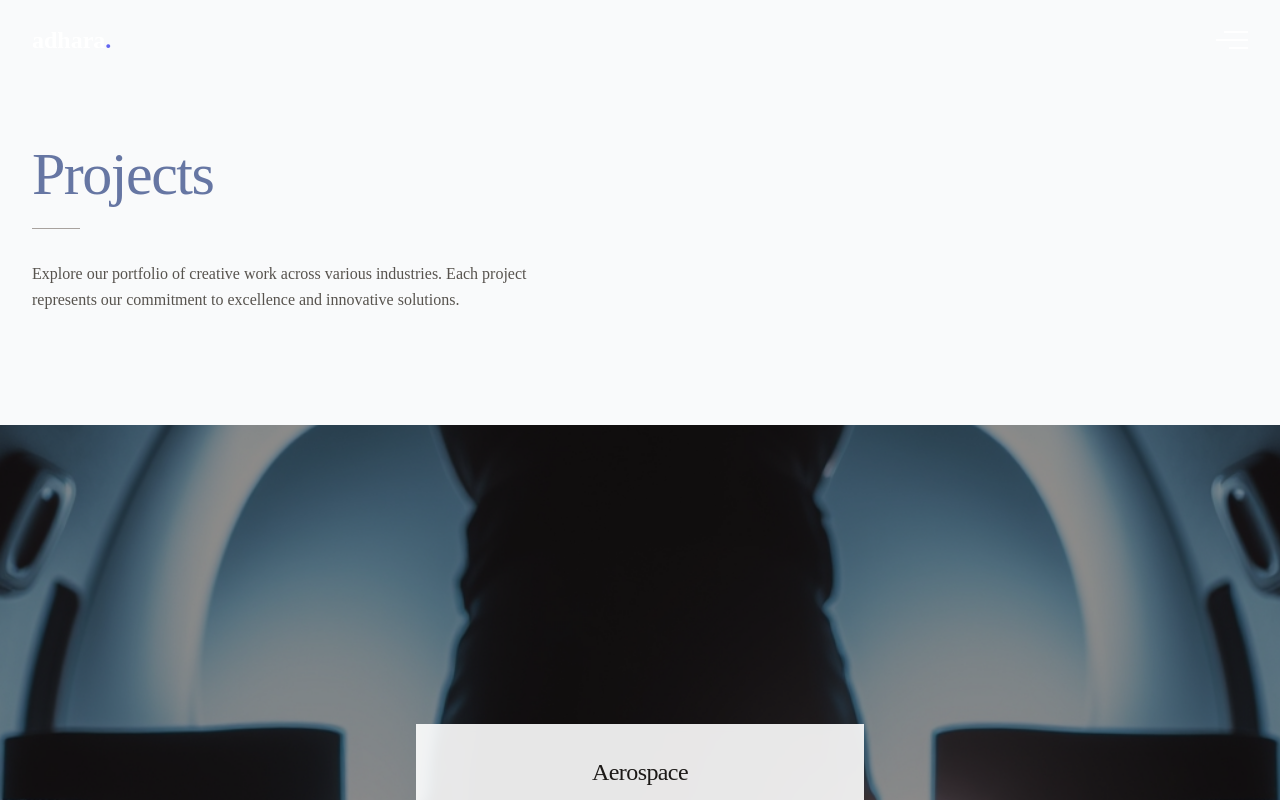
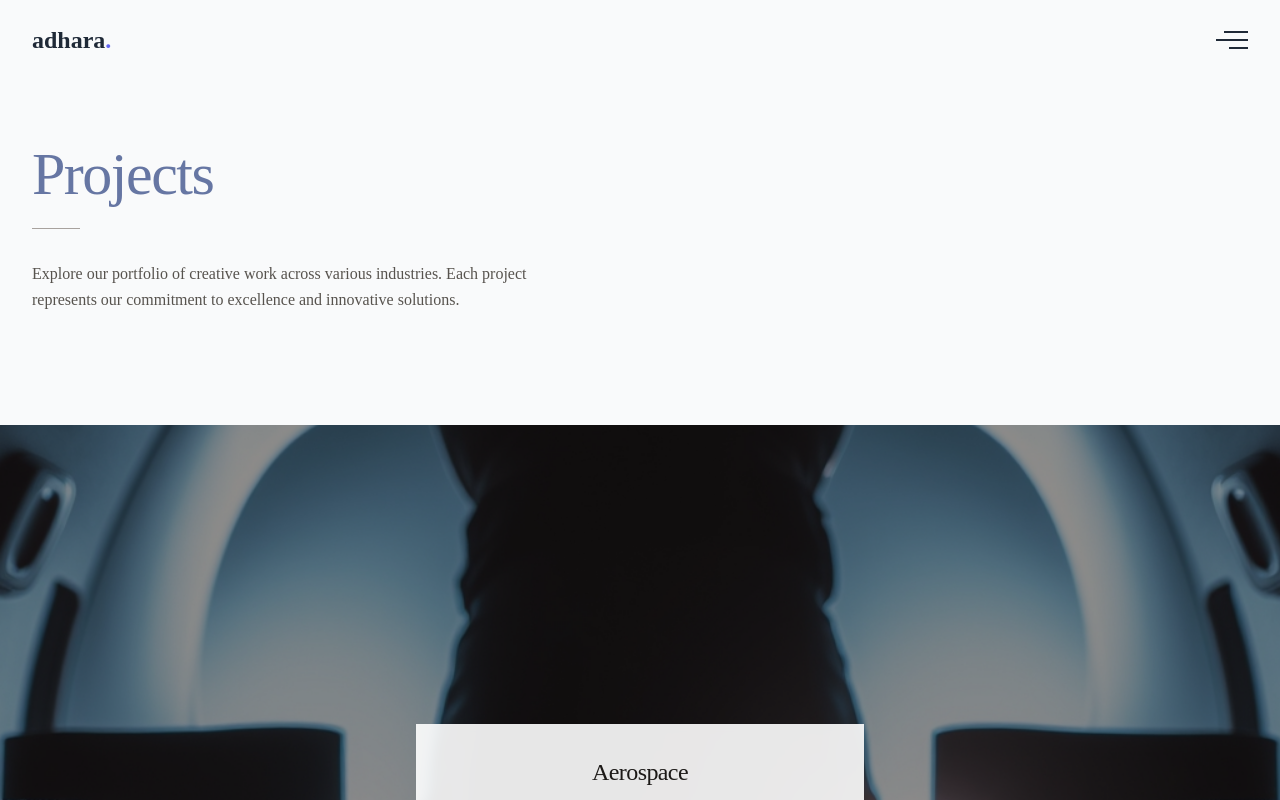
Before and after one commit to Kevin5621/portofolio-website-digital-marketer-2, a Next.js app: page /project in a window 1280 px wide. Shown: the top 800 px of the page. Built offline with nearby package versions, Linux system fonts and the light colour scheme.

Commit message:
add - different version of navbar

```diff
--- a/src/app/page.tsx
+++ b/src/app/page.tsx
@@ -8,7 +8,7 @@ import { Portfolio } from "@/components/portofolio";
 export default function Home() {
   return (
     <main className="min-h-screen">
-      <Navbar />
+      <Navbar variant="light" />
       <Hero />
       <CertificateAndExperience  />
       <AboutMe />
--- a/src/app/project/kronju/page.tsx
+++ b/src/app/project/kronju/page.tsx
@@ -4,7 +4,7 @@ import Kronju from '@/components/project-detail/1-kronju';
 export default function KronjuPage() {
   return (
     <main className="min-h-screen">
-      <Navbar />
+      <Navbar variant="dark"/>
       <Kronju />
     </main>
   );
--- a/src/app/project/ortist/page.tsx
+++ b/src/app/project/ortist/page.tsx
@@ -4,7 +4,7 @@ import Ortist from '@/components/project-detail/2-ortist';
 export default function OrtistPage() {
   return (
     <main className="min-h-screen">
-      <Navbar />
+      <Navbar variant="dark" />
       <Ortist />
     </main>
   );
--- a/src/app/project/page.tsx
+++ b/src/app/project/page.tsx
@@ -70,7 +70,7 @@ export default function ProjectsPage() {
   return (
     <ReactLenis root options={{ lerp: 0.05, duration: 1.2, smoothWheel: true }}>
     <main className="min-h-screen bg-gray-50">
-      <Navbar />
+      <Navbar variant="dark" />
 
       <div className="pt-36 pb-12 px-8 max-w-7xl mx-auto">
         <motion.div
--- a/src/components/navbar.tsx
+++ b/src/components/navbar.tsx
@@ -5,13 +5,17 @@ import { useState, useEffect, useRef, useCallback } from "react";
 import { motion, AnimatePresence } from "framer-motion";
 import "./styles/Navbar.css";
 
-const Navbar = () => {
+type NavbarProps = {
+  variant?: 'light' | 'dark';
+}
+
+const Navbar = ({ variant = 'light' }: NavbarProps) => {
   const [isOpen, setIsOpen] = useState(false);
   const [activeItem, setActiveItem] = useState<string | null>(null);
   const [scrolled, setScrolled] = useState(false);
   const [lastScrollY, setLastScrollY] = useState(0);
   const [navVisible, setNavVisible] = useState(true);
-  const [textColor, setTextColor] = useState("text-white");
+  const [textColor, setTextColor] = useState(variant === 'light' ? "text-white" : "text-gray-800");
   const [, setCurrentPath] = useState("");
   const menuRef = useRef<HTMLDivElement>(null);
 
@@ -29,10 +33,13 @@ const Navbar = () => {
     // Determine if we've scrolled down enough to apply the background
     if (currentScrollY > 20) {
       setScrolled(true);
+      // If it's a light variant, text changes to dark on scroll
+      // If it's a dark variant, text stays dark
       setTextColor("text-gray-800");
     } else {
       setScrolled(false);
-      setTextColor("text-white");
+      // Reset to initial state based on variant
+      setTextColor(variant === 'light' ? "text-white" : "text-gray-800");
     }
 
     // Handle nav visibility (hide on scroll down, show on scroll up)
@@ -43,7 +50,7 @@ const Navbar = () => {
     }
 
     setLastScrollY(currentScrollY);
-  }, [lastScrollY]);
+  }, [lastScrollY, variant]);
 
   useEffect(() => {
     let timeoutId: NodeJS.Timeout;
@@ -59,6 +66,13 @@ const Navbar = () => {
       window.removeEventListener("scroll", debouncedScrollHandler);
     };
   }, [handleScroll]);
+
+  // Reset text color when variant changes
+  useEffect(() => {
+    if (!scrolled) {
+      setTextColor(variant === 'light' ? "text-white" : "text-gray-800");
+    }
+  }, [variant, scrolled]);
 
   // Preload fonts
   useEffect(() => {
@@ -138,13 +152,24 @@ const Navbar = () => {
     setCurrentPath(path);
   };
 
+  // Determine navbar background color based on variant and scroll state
+  const navbarBgClass = scrolled
+    ? "bg-transparent"
+    : variant === 'dark'
+      ? "bg-transparent"
+      : "bg-transparent";
+
   return (
     <>
       {/* Main Navigation Bar */}
       <motion.nav
-        className={`fixed top-0 left-0 w-full z-50 py-6 px-8 flex justify-between items-center transition-all duration-500`}
+        className={`fixed top-0 left-0 w-full z-50 py-6 px-8 flex justify-between items-center transition-all duration-500 ${navbarBgClass}`}
         initial="visible"
         animate={navVisible ? "visible" : "hidden"}
+        variants={{
+          visible: { y: 0, opacity: 1 },
+          hidden: { y: -100, opacity: 0 }
+        }}
         transition={{ duration: 0.5, ease: [0.22, 1, 0.36, 1] }}
       >
         <motion.div
@@ -166,14 +191,14 @@ const Navbar = () => {
 
         <motion.button
           onClick={toggleMenu}
-          className={`menu-button ${isOpen ? "open" : ""} ${scrolled ? "dark" : "light"} md:hidden`}
+          className={`menu-button ${isOpen ? "open" : ""} ${scrolled || variant === 'dark' ? "dark" : "light"} md:hidden`}
           aria-label={isOpen ? "Close menu" : "Open menu"}
           aria-expanded={isOpen}
           whileTap={{ scale: 0.95 }}
         >
-          <span className={`menu-line ${scrolled ? 'bg-black' : 'bg-white'}`}></span>
-          <span className={`menu-line ${scrolled ? 'bg-black' : 'bg-white'}`}></span>
-          <span className={`menu-line ${scrolled ? 'bg-black' : 'bg-white'}`}></span>
+          <span className={`menu-line ${scrolled || variant === 'dark' ? 'bg-black' : 'bg-white'}`}></span>
+          <span className={`menu-line ${scrolled || variant === 'dark' ? 'bg-black' : 'bg-white'}`}></span>
+          <span className={`menu-line ${scrolled || variant === 'dark' ? 'bg-black' : 'bg-white'}`}></span>
         </motion.button>
       </motion.nav>
 
```
